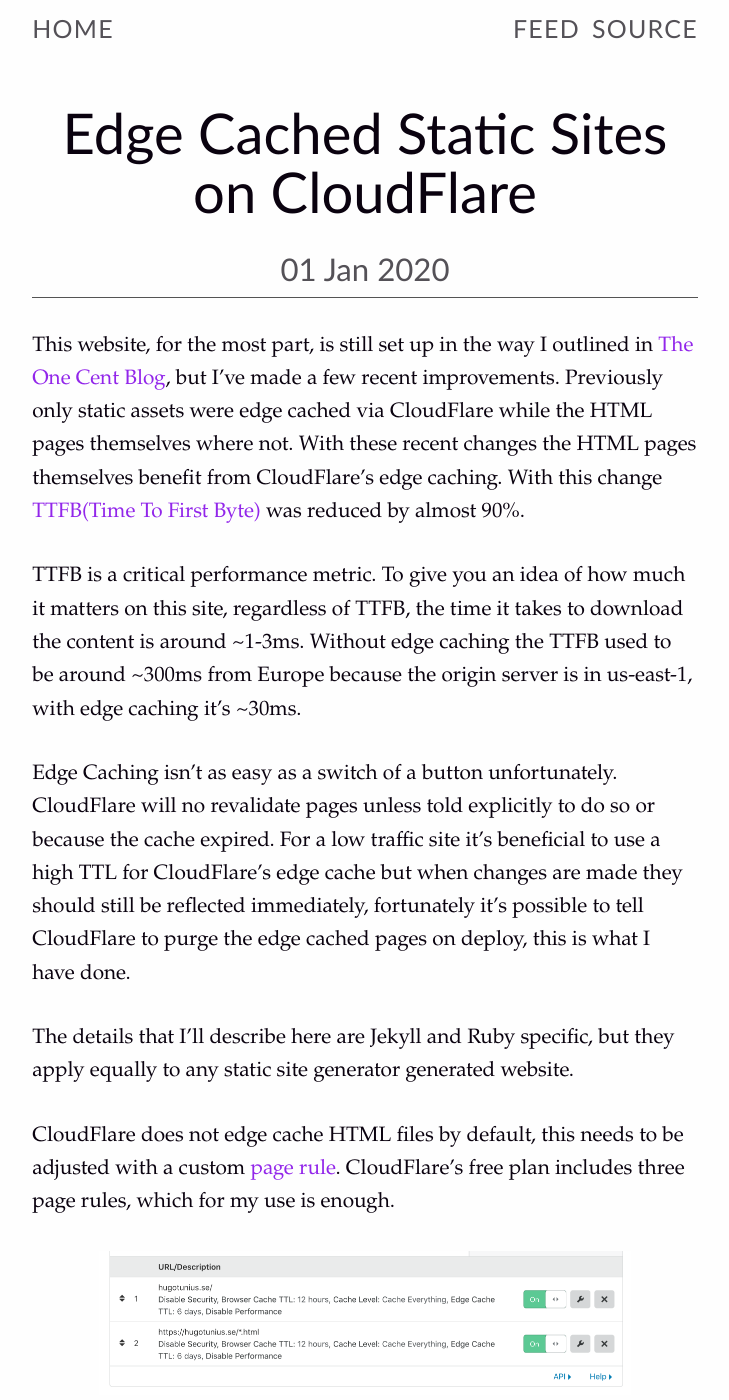
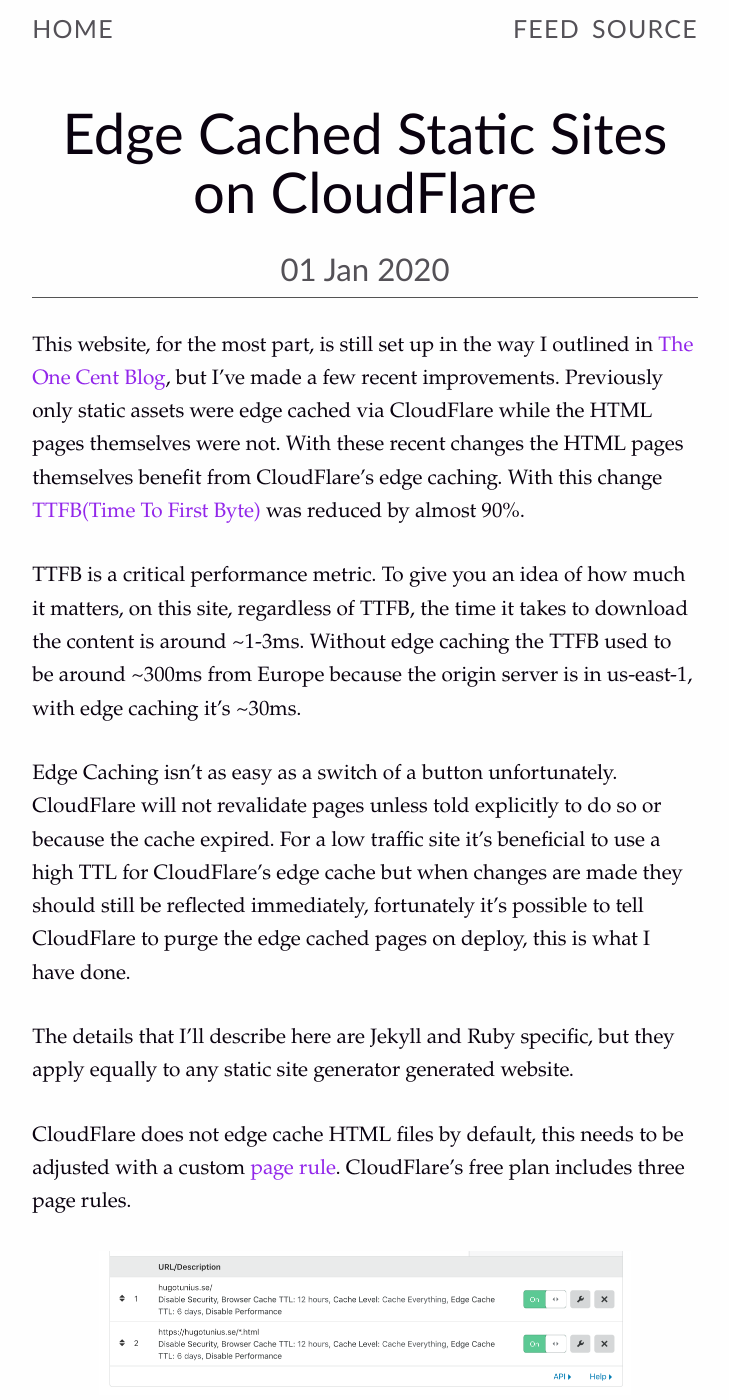
Before and after one commit to k0nserv/hugotunius.se, a Jekyll site: the page built from _posts/2020-01-01-edge-cached-static-sites-on-cloudflare.md, in a window 1280 px wide and 1400 px high. Shown: the whole window, without its empty margins (275-1004 px from the left). Built offline with Jekyll 4.4.1, drawn with Linux system fonts in a browser that asks for light colours; some of the changed text lies outside the part shown.

Commit message:
[CF Edge Cache] Fix the grammar

```diff
--- a/_posts/2020-01-01-edge-cached-static-sites-on-cloudflare.md
+++ b/_posts/2020-01-01-edge-cached-static-sites-on-cloudflare.md
@@ -7,16 +7,16 @@
   Blazing fast static websites via edge caching courtesy of CloudFlare.
 ---
 
-This website, for the most part, is still set up in the way I outlined in [The One Cent Blog](https://hugotunius.se/2016/01/10/the-one-cent-blog.html), but I've made a few recent improvements. Previously only static assets were edge cached via CloudFlare while the HTML pages themselves where not. With these recent changes the HTML pages themselves benefit from CloudFlare's edge caching. With this change [TTFB(Time To First Byte)](https://en.wikipedia.org/wiki/Time_to_first_byte) was reduced by almost 90%.
+This website, for the most part, is still set up in the way I outlined in [The One Cent Blog](https://hugotunius.se/2016/01/10/the-one-cent-blog.html), but I've made a few recent improvements. Previously only static assets were edge cached via CloudFlare while the HTML pages themselves were not. With these recent changes the HTML pages themselves benefit from CloudFlare's edge caching. With this change [TTFB(Time To First Byte)](https://en.wikipedia.org/wiki/Time_to_first_byte) was reduced by almost 90%.
 
 TTFB is a critical performance metric. To give you an idea of
-how much it matters on this site, regardless of TTFB, the time it takes to download the content is around ~1-3ms. Without edge caching the TTFB used to be around ~300ms from Europe because the origin server is in us-east-1, with edge caching it's ~30ms.
+how much it matters, on this site, regardless of TTFB, the time it takes to download the content is around ~1-3ms. Without edge caching the TTFB used to be around ~300ms from Europe because the origin server is in us-east-1, with edge caching it's ~30ms.
 
-Edge Caching isn't as easy as a switch of a button unfortunately. CloudFlare will no revalidate pages unless told explicitly to do so or because the cache expired. For a low traffic site it's beneficial to use a high TTL for CloudFlare's edge cache but when changes are made they should still be reflected immediately, fortunately it's possible to tell CloudFlare to purge the edge cached pages on deploy, this is what I have done.
+Edge Caching isn't as easy as a switch of a button unfortunately. CloudFlare will not revalidate pages unless told explicitly to do so or because the cache expired. For a low traffic site it's beneficial to use a high TTL for CloudFlare's edge cache but when changes are made they should still be reflected immediately, fortunately it's possible to tell CloudFlare to purge the edge cached pages on deploy, this is what I have done.
 
 The details that I'll describe here are Jekyll and Ruby specific, but they apply equally to any static site generator generated website.
 
-CloudFlare does not edge cache HTML files by default, this needs to be adjusted with a custom [page rule](https://www.cloudflare.com/features-page-rules/). CloudFlare's free plan includes three page rules, which for my use is enough.
+CloudFlare does not edge cache HTML files by default, this needs to be adjusted with a custom [page rule](https://www.cloudflare.com/features-page-rules/). CloudFlare's free plan includes three page rules.
 
 ![]({{ 'img/cloudflare-static-edge-cache/page-rules.png' | asset_url }})
 
```
Also changed, not shown: other parts of _posts/2020-01-01-edge-cached-static-sites-on-cloudflare.md (+3 -3 lines).
